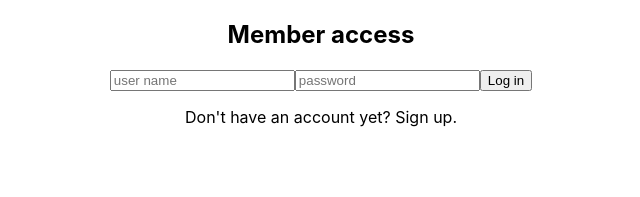
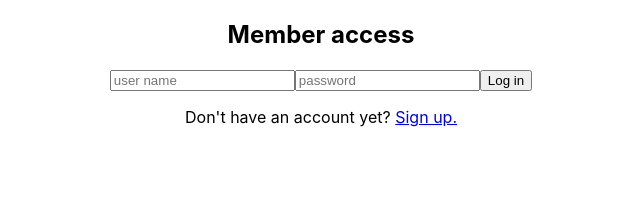
Before and after one commit to hugobel/avocorp, a React (Create React App) app: page / in a window 1280 px wide. Shown: the top 197 px of the page, without its empty margins (319-959 px from the left). Built offline with nearby package versions, Linux system fonts and the light colour scheme.

Commit message:
Adding temporal a href values to login and signup containers.

```diff
--- a/src/containers/log-in/index.tsx
+++ b/src/containers/log-in/index.tsx
@@ -14,7 +14,7 @@ const LogIn: React.FC<Props> = (props) => {
 			<Input placeholder="user name" value="" />
 			<Input type="password" placeholder="password" value="" />
 			<Button text="Log in" />
-			<p>Don't have an account yet? <a onClick={switchView}>Sign up.</a></p>
+			<p>Don't have an account yet? <a href="#sign-up" onClick={switchView}>Sign up.</a></p>
 		</form>
 	);
 }
--- a/src/containers/sign-up/index.tsx
+++ b/src/containers/sign-up/index.tsx
@@ -16,7 +16,7 @@ const SignUp: React.FC<Props> = (props) => {
 			<Input type="password" placeholder="password" value="" />
 			<Input type="password" placeholder="repeat password" value="" />
 			<Button text="Sign up" />
-			<p>I have an account, <a onClick={switchView}>log in.</a></p>
+			<p>I have an account, <a href="#log-in" onClick={switchView}>log in.</a></p>
 		</form>
 	)
 };
```
